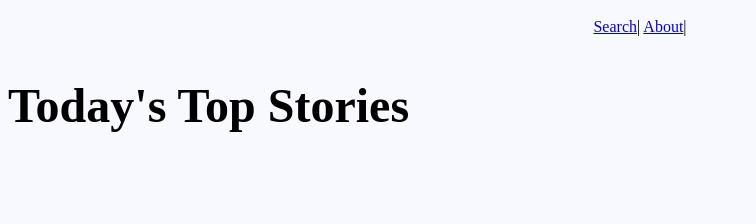
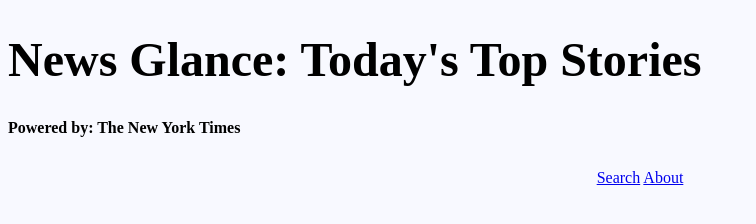
Before and after one commit to hodgesbe/NewsGlance, a plain HTML site: page index.html in a window 1280 px wide. Shown: the whole page, without its empty margins (0-756 px from the left). Drawn offline with nearby package versions, Linux system fonts and the light colour scheme; no server answers; a web font is replaced by a local one.

Commit message:
latest version from Sat.3-21

```diff
--- a/index.html
+++ b/index.html
@@ -1,19 +1,24 @@
 <!DOCTYPE html>
 <html>
   <head>
-      <title>Today's Top Stories</title>
+      <title>News Glance</title>
+      <link rel="stylesheet" type="text/css" href="stylesheets/reset.css">
       <link rel="stylesheet" type="text/css" href="StyleSheets/style.css">
+      <link href='http://fonts.googleapis.com/css?family=Playfair+Display:400,900' rel='stylesheet' type='text/css'>
       <script src="http://code.jquery.com/jquery-2.1.1.min.js"></script>
       <script src="Scripts/topStories.js"></script>
   </head>
   <body>
-    <nav>
-        <a href="search.html">Search</a>|
-        <a href="about.html">About</a>|
-    </nav>
       <main>
-        <h1>Today's Top Stories</h1>
-            <div class="topStories">
+       <div class="header">
+        <h1>News Glance: Today's Top Stories</h1>
+          <h4>Powered by: The New York Times</h4>
+              <nav>
+                <a href="search.html">Search</a>
+                <a href="about.html">About</a>
+              </nav>
+        </div>
+            <div class="topStories" id="topStories">
 
             </div>
       </main>
```
